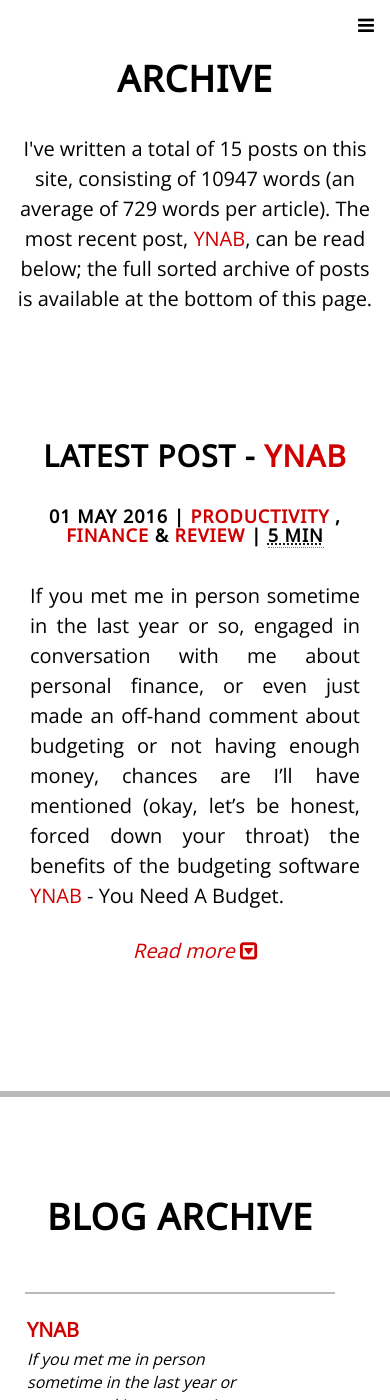
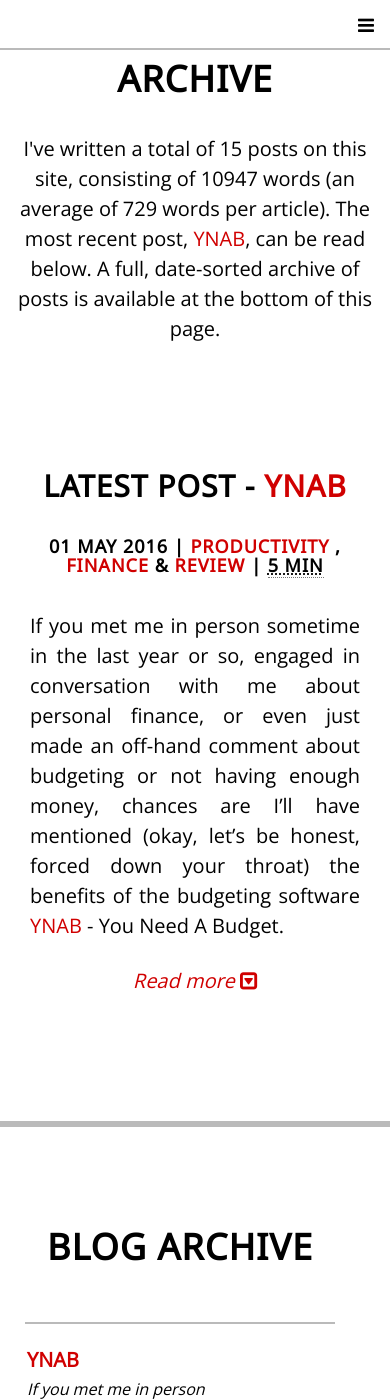
Before and after one commit to CameronD17/blog, a Jekyll site: the page built from index.html, in a window 390 px wide and 1400 px high, scrolled down 241 px. Built offline with Jekyll 4.4.1, drawn with Linux system fonts in a browser that asks for light colours; nearby versions of some CDN libraries.

Commit message:
Fixed mobile menu

```diff
--- a/_includes/footer.html
+++ b/_includes/footer.html
@@ -27,7 +27,7 @@
             </div>
             <div class="right-footer">
                 <p>Last updated <abbr title="Most recent site rebuild: {{ site.time }}">{{ site.time | date:'%B %Y' }}</abbr> <i class="fa fa-calendar fa-fw"></i></p>
-                <p>Full code available on <a href="https://github.com/CameronD17/blog" target="_blank" title="GitHub repo">GitHub </a><i class="fa fa-github fa-fw"></i></p>
+                <p>Hosted on <a href="https://github.com/CameronD17/blog" target="_blank" title="GitHub repo">GitHub Pages</a><i class="fa fa-github fa-fw"></i></p>
                 </div>
         </footer>
 
--- a/assets/css/main.css
+++ b/assets/css/main.css
@@ -118,6 +118,13 @@
     background-color: transparent;
 }
 
+
+.navbar-custom.top-nav-collapse {
+    padding: 0;
+    background: #FFFFFF;
+    border-bottom: 2px solid #BABABA;
+}
+
 @media(min-width:768px){
     .navbar-left {
         margin-top: 0px
@@ -138,13 +145,15 @@
     .navbar-left {
         margin-top: 0px
     }
+}
 
-    .navbar-custom.top-nav-collapse {
-        padding: 0;
-        background: #FFFFFF;
-        border-bottom: 2px solid #BABABA;
-    }
+/* Colour sidebar */
+
+.colour-sidebar {
+    position: absolute;
+    float: left;
 }
+
 
 /* Intro Section */
 
--- a/index.html
+++ b/index.html
@@ -25,7 +25,7 @@
             <div class="row">
                 <div class="col-md-8 col-md-offset-2 intro-bg">
                     <h1>{{ page.title }}</h1>
-                    <p>I've written a total of {{ postcount }} posts on this site, consisting of {{ totalwords }} words (an average of {{ totalwords | divided_by: postcount }} words per article). The most recent post, <a href="{{ site.posts.first.url | prepend: site.baseurl }}">{{ site.posts.first.title }}</a>, can be read below; the full sorted archive of posts is available at the bottom of this page.</p>
+                    <p>I've written a total of {{ postcount }} posts on this site, consisting of {{ totalwords }} words (an average of {{ totalwords | divided_by: postcount }} words per article). The most recent post, <a href="{{ site.posts.first.url | prepend: site.baseurl }}">{{ site.posts.first.title }}</a>, can be read below. A full, date-sorted archive of posts is available at the bottom of this page.</p>
                 </div>
             </div>
         </div>
@@ -33,7 +33,6 @@
 </header>
 
 <div class="blog">
-
     <section id="about" class="content-section ">
         <div class="container">
             <div class="col-lg-10 col-lg-offset-1">
```
Also changed, not shown: assets/js/blog.js (line endings or trailing spaces).
